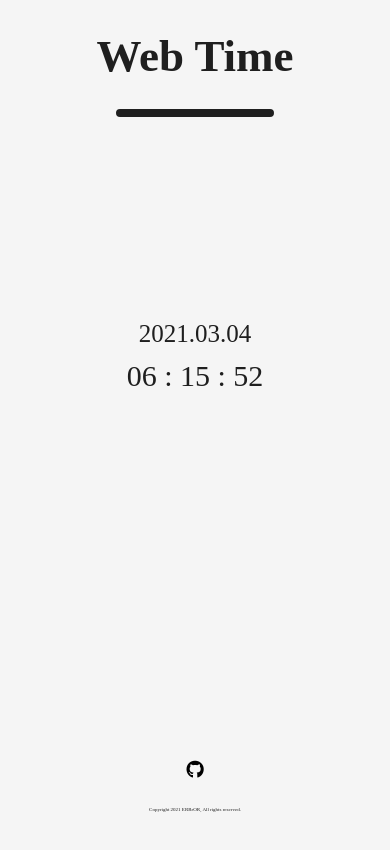
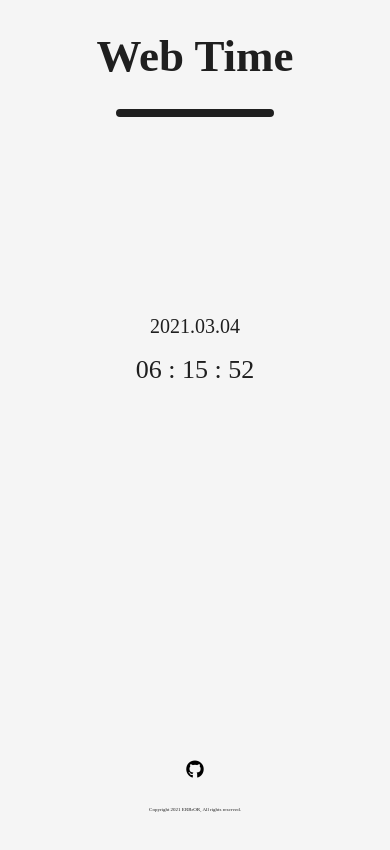
Before and after one commit to unsignd/WebTime, a React (Create React App) app: page / in a window 390 px wide. Shown: the top 850 px of the page. Built offline with nearby package versions, Linux system fonts and the light colour scheme; a web font is replaced by a local one.

Commit message:
fix : refactor css

```diff
--- a/src/App.css
+++ b/src/App.css
@@ -211,7 +211,7 @@ hr{
     -khtml-user-select: none;
     -webkit-user-select: none;
     user-select: none;
-    font-size: 25px;
+    font-size: 20px;
     position: absolute;
     top: 35%;
     left: 50%;
@@ -223,7 +223,7 @@ hr{
     -khtml-user-select: none;
     -webkit-user-select: none;
     user-select: none;
-    font-size: 30px;
+    font-size: 26px;
     position: absolute;
     top : 39%;
     left: 50%;
@@ -239,7 +239,7 @@ hr{
   }
 
   a{
-    font-size: 20gipx;
+    font-size: 18px;
     position: absolute;
     top: 90%;
     left: 50%;
```
